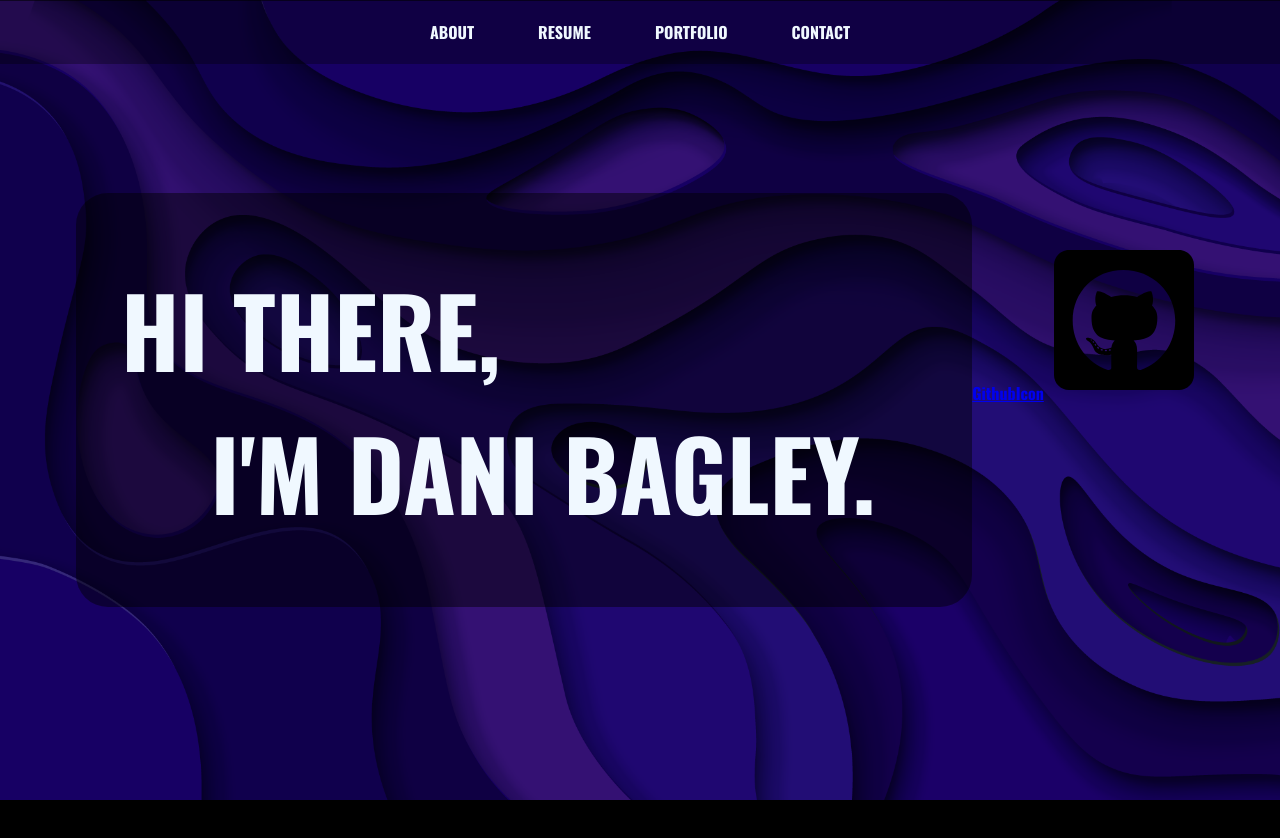
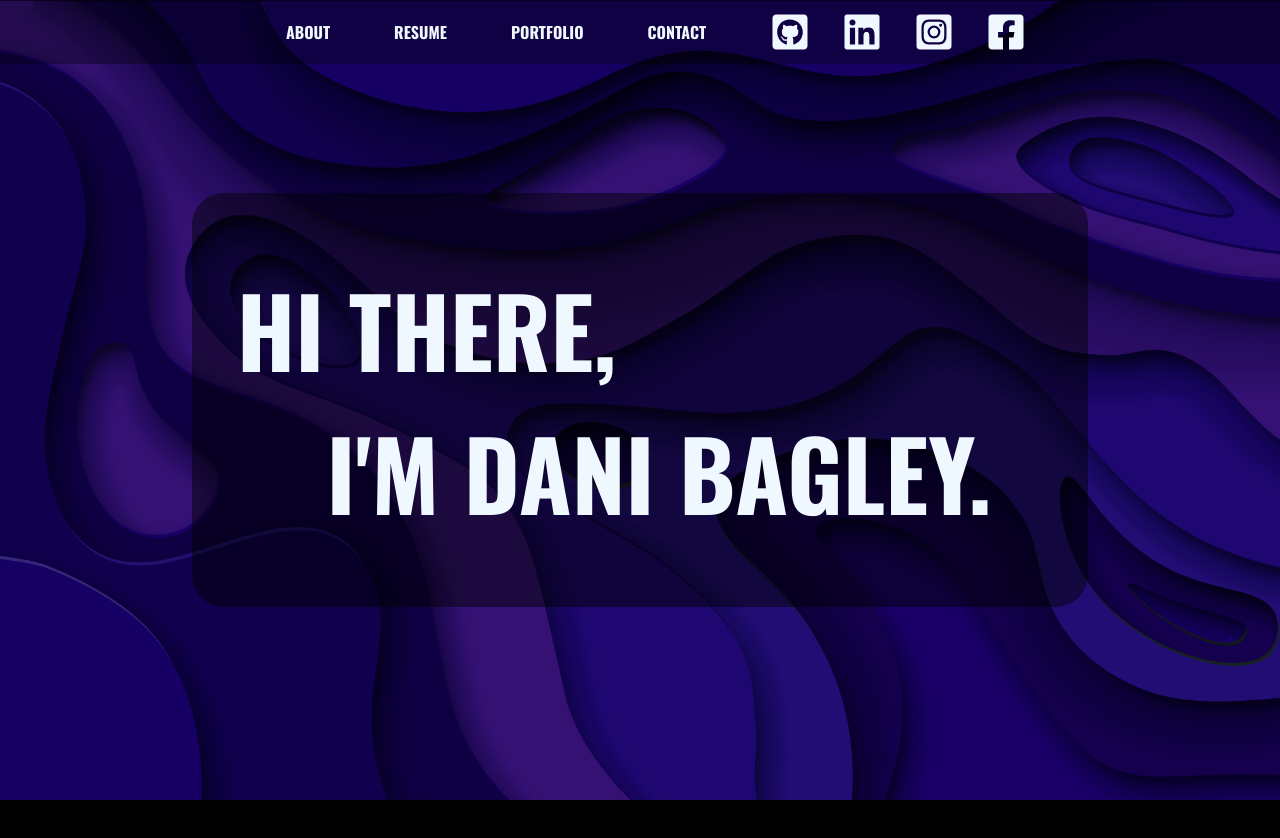
Before and after one commit to daniabee/dani-website, a React (Create React App) app: page / in a window 1280 px wide. Shown: the top 838 px of the page. Built offline with nearby package versions, Linux system fonts and the light colour scheme.

Commit message:
add socials

```diff
--- a/public/index.html
+++ b/public/index.html
@@ -9,29 +9,15 @@
       name="description"
       content="Web site created using create-react-app"
     />
-    <link rel="apple-touch-icon" href="%PUBLIC_URL%/logo192.png" />
-    <link rel="preconnect" href="https://fonts.googleapis.com" />
-    <link rel="preconnect" href="https://fonts.gstatic.com" crossorigin />
-    <link rel="preconnect" href="https://fonts.googleapis.com" />
-    <link rel="preconnect" href="https://fonts.gstatic.com" crossorigin />
+
     <link
       href="https://fonts.googleapis.com/css2?family=Arimo&family=Staatliches&display=swap"
       rel="stylesheet"
     />
-    <link rel="preconnect" href="https://fonts.googleapis.com" />
-    <link rel="preconnect" href="https://fonts.gstatic.com" crossorigin />
-    <link rel="preconnect" href="https://fonts.googleapis.com" />
-    <link rel="preconnect" href="https://fonts.gstatic.com" crossorigin />
-    <link rel="preconnect" href="https://fonts.googleapis.com" />
-    <link rel="preconnect" href="https://fonts.gstatic.com" crossorigin />
     <link
       href="https://fonts.googleapis.com/css2?family=Oswald:wght@700&display=swap"
       rel="stylesheet"
     />
-    <!--
-      manifest.json provides metadata used when your web app is installed on a
-      user's mobile device or desktop. See https://developers.google.com/web/fundamentals/web-app-manifest/
-    -->
     <link rel="manifest" href="%PUBLIC_URL%/manifest.json" />
     <!--
       Notice the use of %PUBLIC_URL% in the tags above.
@@ -42,10 +28,10 @@
       work correctly both with client-side routing and a non-root public URL.
       Learn how to configure a non-root public URL by running `npm run build`.
     -->
-    <title>React App</title>
+    <title>Danielle Portfolio</title>
   </head>
   <body>
-    <noscript>You need to enable JavaScript to run this app.</noscript>
+    <!-- <noscript>You need to enable JavaScript to run this app.</noscript> -->
     <div id="root"></div>
     <!--
       This HTML file is a template.
--- a/src/components/App/App.js
+++ b/src/components/App/App.js
@@ -19,7 +19,6 @@ function App() {
     <div className="App">
       <Routes>
         <Route
-          exact
           path="/"
           element={
             <div className="App">
--- a/src/components/Hero/Hero.js
+++ b/src/components/Hero/Hero.js
@@ -1,5 +1,4 @@
 import "./Hero.css";
-import GithubIcon from "../Icons/GithubIcon";
 
 const Hero = () => {
   return (
@@ -10,7 +9,6 @@ const Hero = () => {
           <h1 className="greeting">I'M DANI BAGLEY.</h1>
         </div>
       </div>
-      <GithubIcon />
     </div>
   );
 };
--- /dev/null
+++ b/src/components/Icons/FacebookIcon.js
@@ -0,0 +1,13 @@
+import { FaFacebookSquare } from "react-icons/fa";
+
+import "../Icons/Icons.css";
+
+const FacebookIcon = () => {
+  return (
+    <div className="github">
+      <FaFacebookSquare className="item" />
+    </div>
+  );
+};
+
+export default FacebookIcon;
--- a/src/components/Icons/GithubIcon.js
+++ b/src/components/Icons/GithubIcon.js
@@ -1,11 +1,9 @@
-import { Link } from "react-router-dom";
 import { FaGithubSquare } from "react-icons/fa";
 import "../Icons/Icons.css";
 
 const GithubIcon = () => {
   return (
     <div className="github">
-      <a href="/github.com/daniabee">GithubIcon</a>
       <FaGithubSquare className="item" />
     </div>
   );
--- a/src/components/Icons/Icons.css
+++ b/src/components/Icons/Icons.css
@@ -1,8 +1,14 @@
 .github {
-  height: 40vh;
+  display: flex;
+  justify-content: center;
+  align-items: center;
+  height: 10vh;
+  width: auto;
+  color: aliceblue;
 }
 
 .item {
-  height: 20vh;
+  height: 5vh;
   width: auto;
+  margin-left: 2rem;
 }
--- /dev/null
+++ b/src/components/Icons/InstagramIcon.js
@@ -0,0 +1,13 @@
+import { FaInstagramSquare } from "react-icons/fa";
+
+import "../Icons/Icons.css";
+
+const InstagramIcon = () => {
+  return (
+    <div className="github">
+      <FaInstagramSquare className="item" />
+    </div>
+  );
+};
+
+export default InstagramIcon;
--- /dev/null
+++ b/src/components/Icons/LinkedInIcon.js
@@ -0,0 +1,13 @@
+import { FaLinkedin } from "react-icons/fa";
+
+import "../Icons/Icons.css";
+
+const LinkedInIcon = () => {
+  return (
+    <div className="github">
+      <FaLinkedin className="item" />
+    </div>
+  );
+};
+
+export default LinkedInIcon;
--- a/src/components/NavBar/NavBar.css
+++ b/src/components/NavBar/NavBar.css
@@ -47,3 +47,10 @@
   color: #fff;
   border: 2px solid #fff;
 }
+
+.socials {
+  justify-self: flex-end;
+  display: flex;
+  justify-content: center;
+  align-items: center;
+}
--- a/src/components/NavBar/NavBar.js
+++ b/src/components/NavBar/NavBar.js
@@ -1,5 +1,9 @@
 import "./NavBar.css";
 import { NavLink } from "react-router-dom";
+import GithubIcon from "../Icons/GithubIcon";
+import LinkedInIcon from "../Icons/LinkedInIcon";
+import InstagramIcon from "../Icons/InstagramIcon";
+import FacebookIcon from "../Icons/FacebookIcon";
 
 const NavBar = ({ about, resume, portfolio, contact }) => {
   const scrollToSection = (elementRef) => {
@@ -39,6 +43,20 @@ const NavBar = ({ about, resume, portfolio, contact }) => {
       >
         CONTACT
       </NavLink>
+      <div className="socials">
+        <a href={"https://github.com/daniabee"}>
+          <GithubIcon />
+        </a>
+        <a href={"https://www.linkedin.com/in/dani-bagley-798463116/"}>
+          <LinkedInIcon />
+        </a>
+        <a href={"https://www.instagram.com/dani_bagelz/?hl=en"}>
+          <InstagramIcon />
+        </a>
+        <a href={"https://www.facebook.com/daniabee/"}>
+          <FacebookIcon />
+        </a>
+      </div>
     </div>
   );
 };
```
Also changed, not shown: public/logo192.png (deleted), public/logo512.png (deleted).
